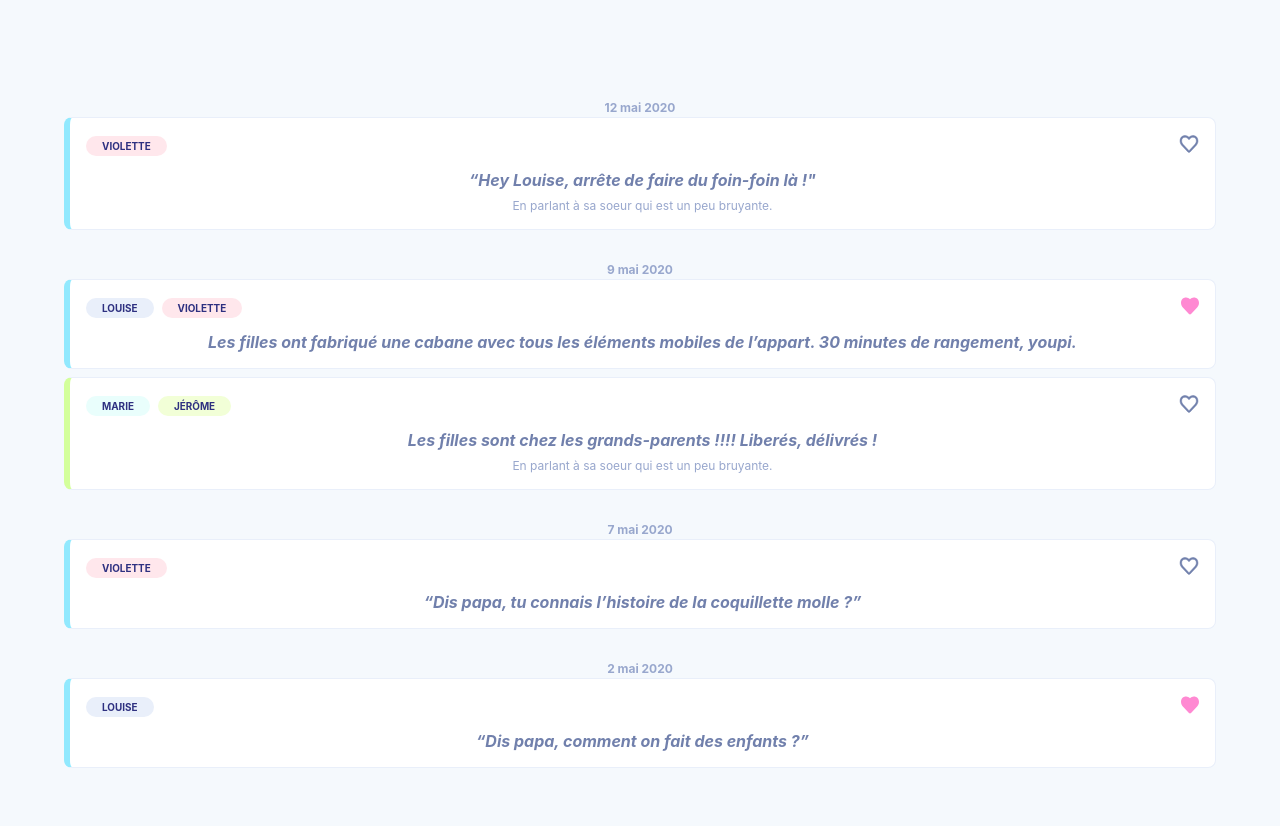
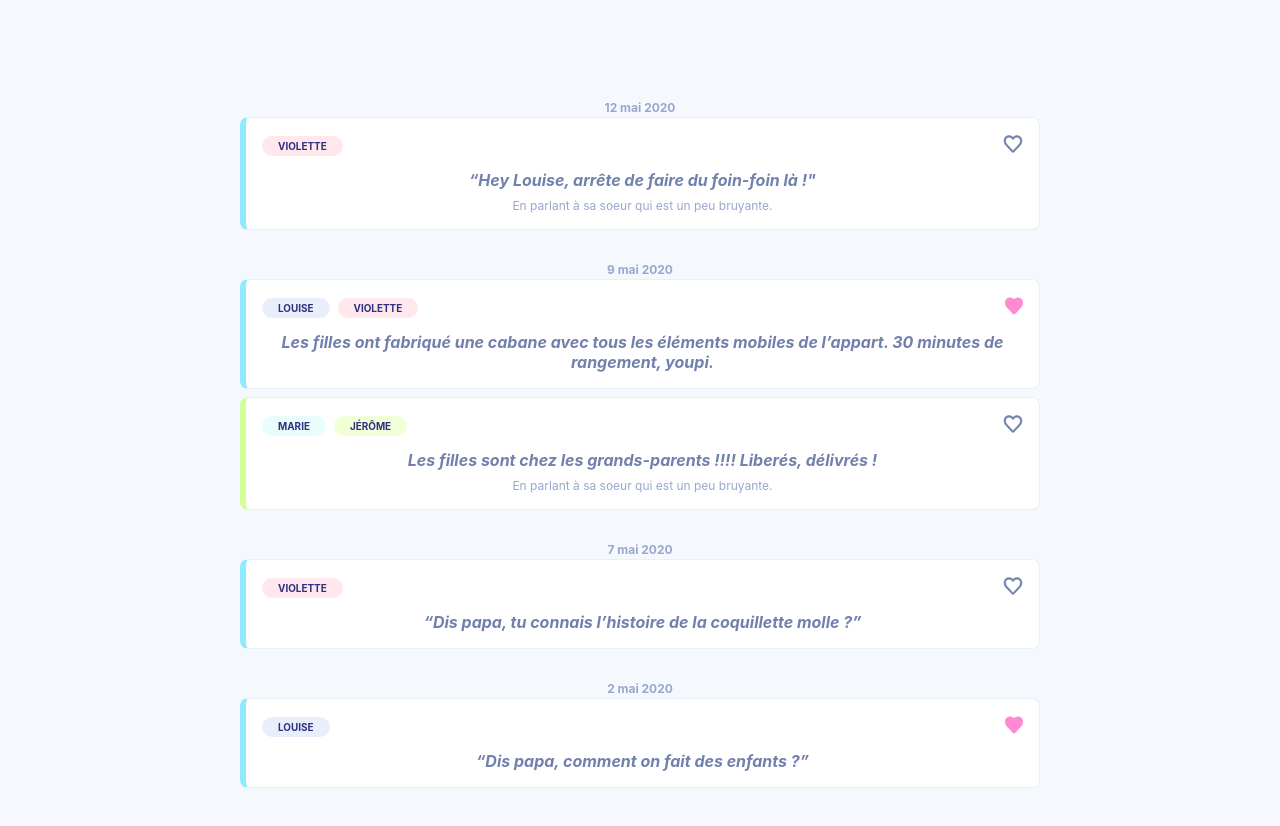
Before and after one commit to Refsone/TinyHappy-Project-3, a React (Create React App) app: page / in a window 1280 px wide. Shown: the top 826 px of the page. Before the commit the page ends 800 px from the top, so only its background shows below. Built offline with nearby package versions, Linux system fonts and the light colour scheme.

Commit message:
modify style card

```diff
--- a/src/components/moments/CardPost.css
+++ b/src/components/moments/CardPost.css
@@ -4,6 +4,7 @@
 }
 
 .CardPost {
+    max-width: 800px;
     position: relative;
     text-align: center;
     border: solid 1px #E9EFFA;
--- a/src/components/moments/Posts.css
+++ b/src/components/moments/Posts.css
@@ -1,5 +1,6 @@
 .Posts {
     margin-top: 100px;
+    margin-bottom: 50px;
     text-align: center;
 }
 
```
